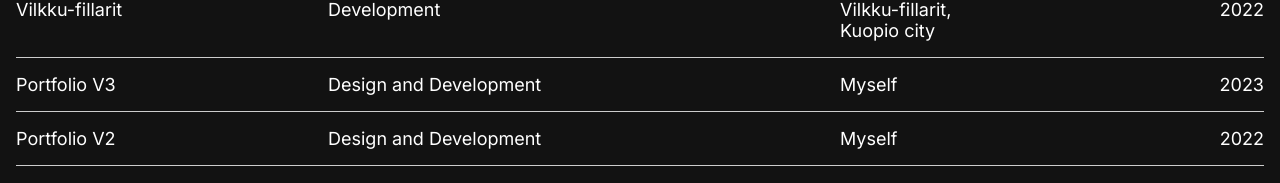
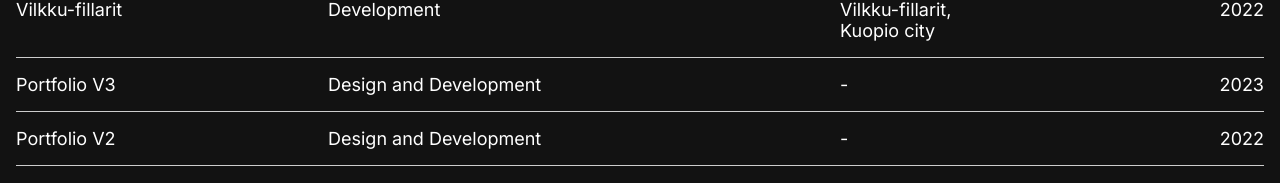
Before and after one commit to J0nssi/portfolio-v4, a Next.js app: page /projects in a window 1280 px wide. Shown: the part 186-369 px from the top of the page. Built offline with nearby package versions, Linux system fonts and the light colour scheme.

Commit message:
Little fixes and typo fixes

```diff
--- a/app/components/data.js
+++ b/app/components/data.js
@@ -3,7 +3,7 @@
         id: 'incoach',
         name: "Incoach",
         client: "Incoach Oy",
-        description: "Incoach started small rebranding and needed a new web page. Used Figma to create UI/UX design and Wix Studio to develop the page. Thesis.",
+        description: "Incoach started small rebranding and needed a new website and online shop. Used Figma to create UI/UX design and Wix Studio to develop the page.",
         src: ["/incoach1.png", "/incoach2.png", "/incoach3.png"],
         role: "UI/UX Designer, Web Developer",
         year: 2023,
@@ -14,7 +14,7 @@
         id: 'vilkkufillarit',
         name: "Vilkku-fillarit",
         client: "Vilkku-fillarit, Kuopio city",
-        description: "Kuopio city's Green Data Project. Vilkku-fillarit wanted a new web page to gather and show data about Vilkku-fillarit bikes' usage.",
+        description: "Kuopio city's Green Data Project. Vilkku-fillarit wanted a new web page to show fetched data about Vilkku-fillarit bikes' usage.",
         src: ["/vilkku1.png", "/vilkku2.png", "/vilkku3.png"],
         role: "Web Developer",
         year: 2022,
@@ -24,7 +24,7 @@
     {
         id: 'portfolio_v3',
         name: "Portfolio V3",
-        client: "Myself",
+        client: "-",
         description: "Everybody was talking about ShadcnUI so I had to hop on too and made a new Portfolio for myself.",
         src: ["/portfolioV3.png", "/portfolioV3_2.png", "/portfolioV3_3.png"],
         role: "UI/UX Designer, Frontend Developer",
@@ -35,7 +35,7 @@
     {
         id: 'portfolio_v2',
         name: "Portfolio V2",
-        client: "Myself",
+        client: "-",
         description: "Created a first proper Portfolio for myself to show up my skills.",
         src: ["/portfolioV2_1.png", "/portfolioV2_2.png", "/portfolioV2_3.png"],
         role: "UI/UX Designer, Frontend Developer",
--- a/app/components/style.module.css
+++ b/app/components/style.module.css
@@ -111,7 +111,7 @@
 
 
 .top {
-  margin-top: 10em;
+  margin-top: 0em;
 }
 
 .projectHeader {
--- a/app/projects/[id]/page.js
+++ b/app/projects/[id]/page.js
@@ -1,7 +1,7 @@
 // pages/projects/[id]/page.js
 
 import { notFound } from 'next/navigation';
-import { projects } from '../../components/data'; // Adjust the import path as needed
+import { projects } from '../../components/data';
 import ProjectClient from '../../components/ProjectClient';
 
 export async function generateStaticParams() {
```
